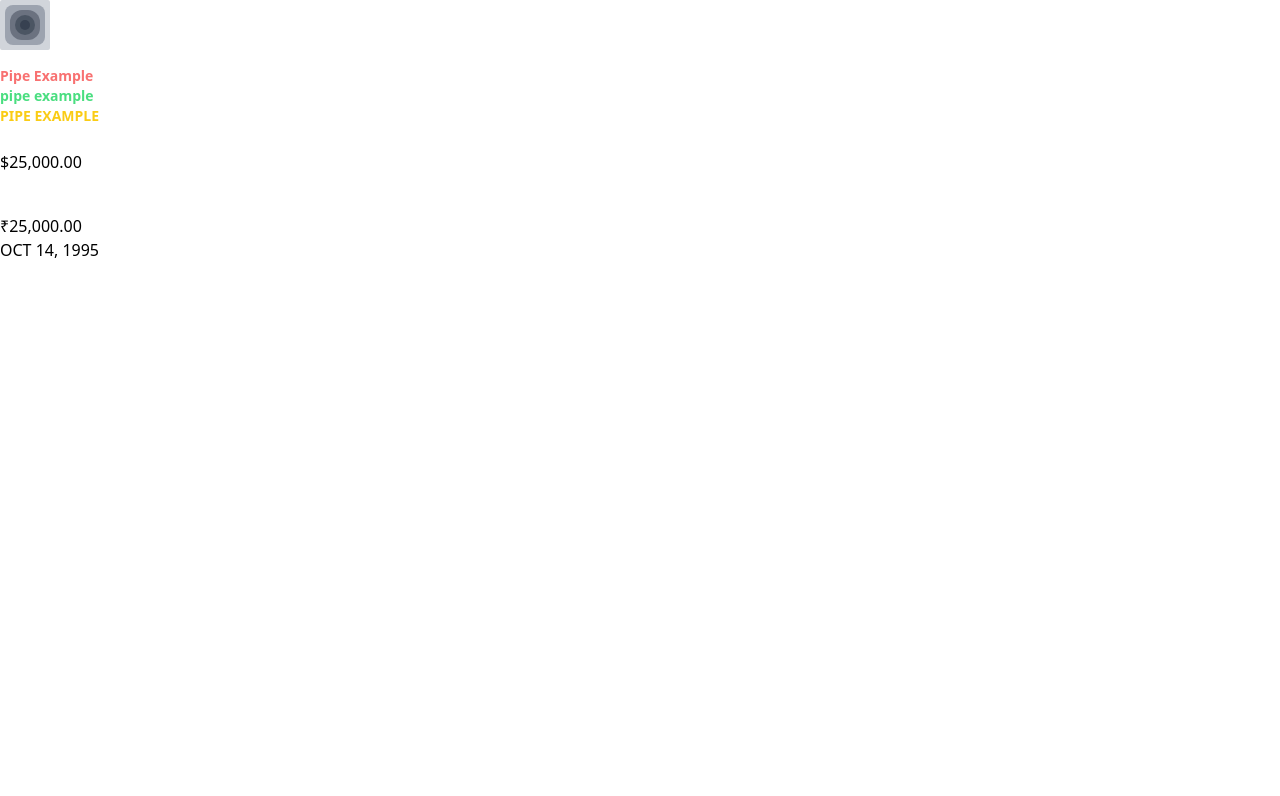
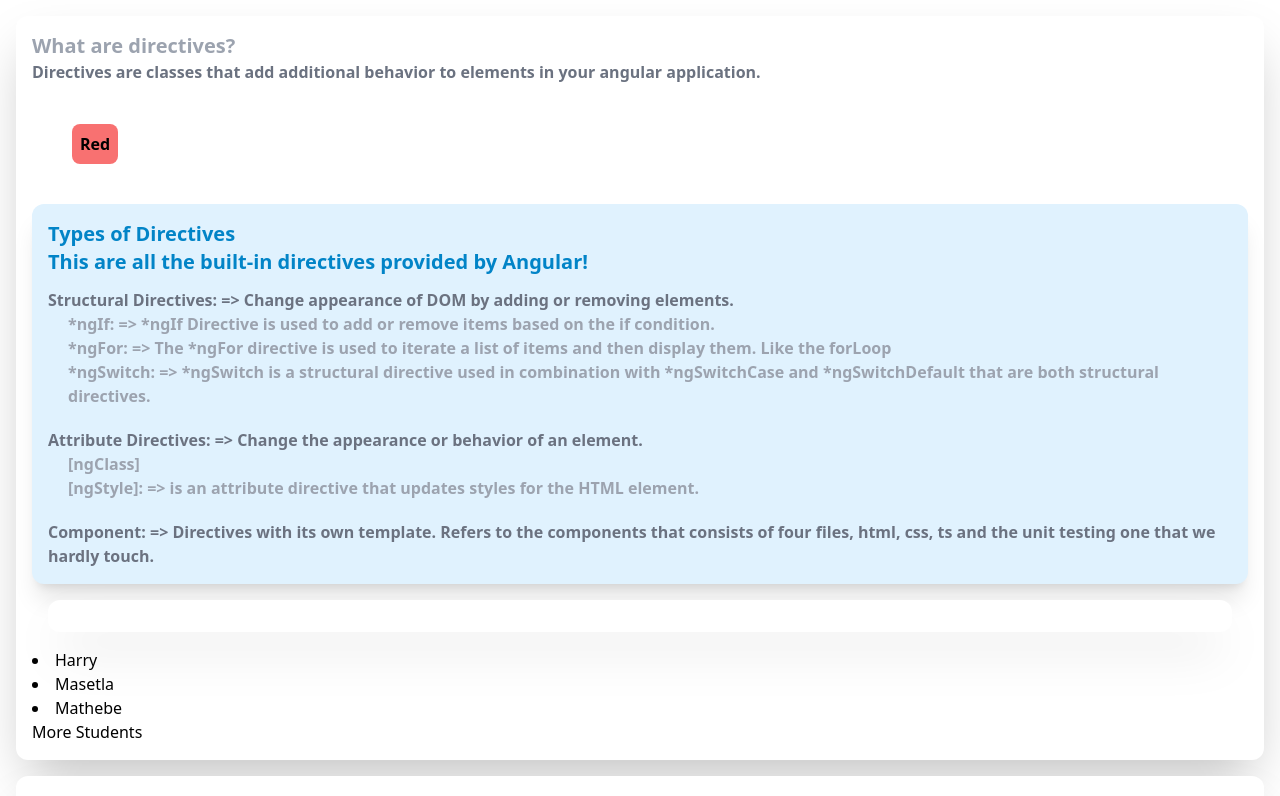
Before and after one commit to mathebe-moseri/angular-concepts, an Angular app: page / in a window 1280 px wide. Shown: the top 796 px of the page. Built offline with nearby package versions, Linux system fonts and the light colour scheme.

Commit message:
feat: services

```diff
--- a/src/app/components/directives/directives.component.ts
+++ b/src/app/components/directives/directives.component.ts
@@ -1,5 +1,6 @@
 import { CommonModule } from '@angular/common';
 import { Component } from '@angular/core';
+import { LoggingService } from '../../services/logging.service';
 
 @Component({
   selector: 'app-directives',
@@ -48,4 +49,8 @@
   changeColor() {
     this.isColor = !this.isColor;
   }
+
+  constructor(private LoggingService: LoggingService) {
+    this.LoggingService.LogError3();
+  }
 }
--- a/src/app/components/login/login.component.ts
+++ b/src/app/components/login/login.component.ts
@@ -1,4 +1,5 @@
 import { Component } from '@angular/core';
+import { LoggingService } from '../../services/logging.service';
 
 @Component({
   selector: 'app-login',
@@ -9,4 +10,10 @@
 })
 export class LoginComponent {
 
+    constructor(private LoggingService: LoggingService) {
+    // console.log("Error Logged");
+
+    this.LoggingService.LogError1();
+  }
+
 }
--- a/src/app/components/menu/menu.component.ts
+++ b/src/app/components/menu/menu.component.ts
@@ -1,4 +1,5 @@
 import { Component } from '@angular/core';
+import { LoggingService } from '../../services/logging.service';
 
 @Component({
   selector: 'app-menu',
@@ -6,7 +7,14 @@
   imports: [],
   templateUrl: './menu.component.html',
   styleUrl: './menu.component.css'
+
 })
 export class MenuComponent {
 
+  constructor(private LoggingService: LoggingService ) {
+    // console.log("Error Logged");
+
+    this.LoggingService.LogError2();
+  }
+
 }
--- a/src/app/main/main.component.html
+++ b/src/app/main/main.component.html
@@ -1,6 +1,8 @@
 <!-- <app-string-interpolation></app-string-interpolation>
 <app-property-binding></app-property-binding>
 <app-event-binding></app-event-binding>
-<app-two-way-binding></app-two-way-binding>
-<app-directives></app-directives> -->
-<app-pipes></app-pipes>
+<app-two-way-binding></app-two-way-binding> -->
+<app-directives></app-directives>
+<!-- <app-pipes></app-pipes>
+<app-menu></app-menu>
+<app-login></app-login> -->
--- a/src/app/main/main.component.ts
+++ b/src/app/main/main.component.ts
@@ -5,11 +5,13 @@
 import { TwoWayBindingComponent } from '../components/data-binding/two-way-binding/two-way-binding.component';
 import { DirectivesComponent } from '../components/directives/directives.component';
 import { PipesComponent } from '../components/decorators/pipes/pipes.component';
+import { LoginComponent } from '../components/login/login.component';
+import { MenuComponent } from '../components/menu/menu.component';
 
 @Component({
   selector: 'app-main',
   standalone: true,
-  imports: [StringInterpolationComponent, PropertyBindingComponent, EventBindingComponent, TwoWayBindingComponent, DirectivesComponent, PipesComponent],
+  imports: [StringInterpolationComponent, PropertyBindingComponent, EventBindingComponent, TwoWayBindingComponent, DirectivesComponent, PipesComponent, LoginComponent, MenuComponent],
   templateUrl: './main.component.html',
   styleUrl: './main.component.css'
 })
--- a/src/app/services/logging.service.ts
+++ b/src/app/services/logging.service.ts
@@ -8,4 +8,16 @@
   constructor() {
 
    }
+
+   LogError1() {
+    console.log("Error Logged LogIn");
+   }
+
+   LogError2() {
+    console.log("Error Logged Menu");
+   }
+
+   LogError3() {
+    console.log("Just testing");
+   }
 }
```
